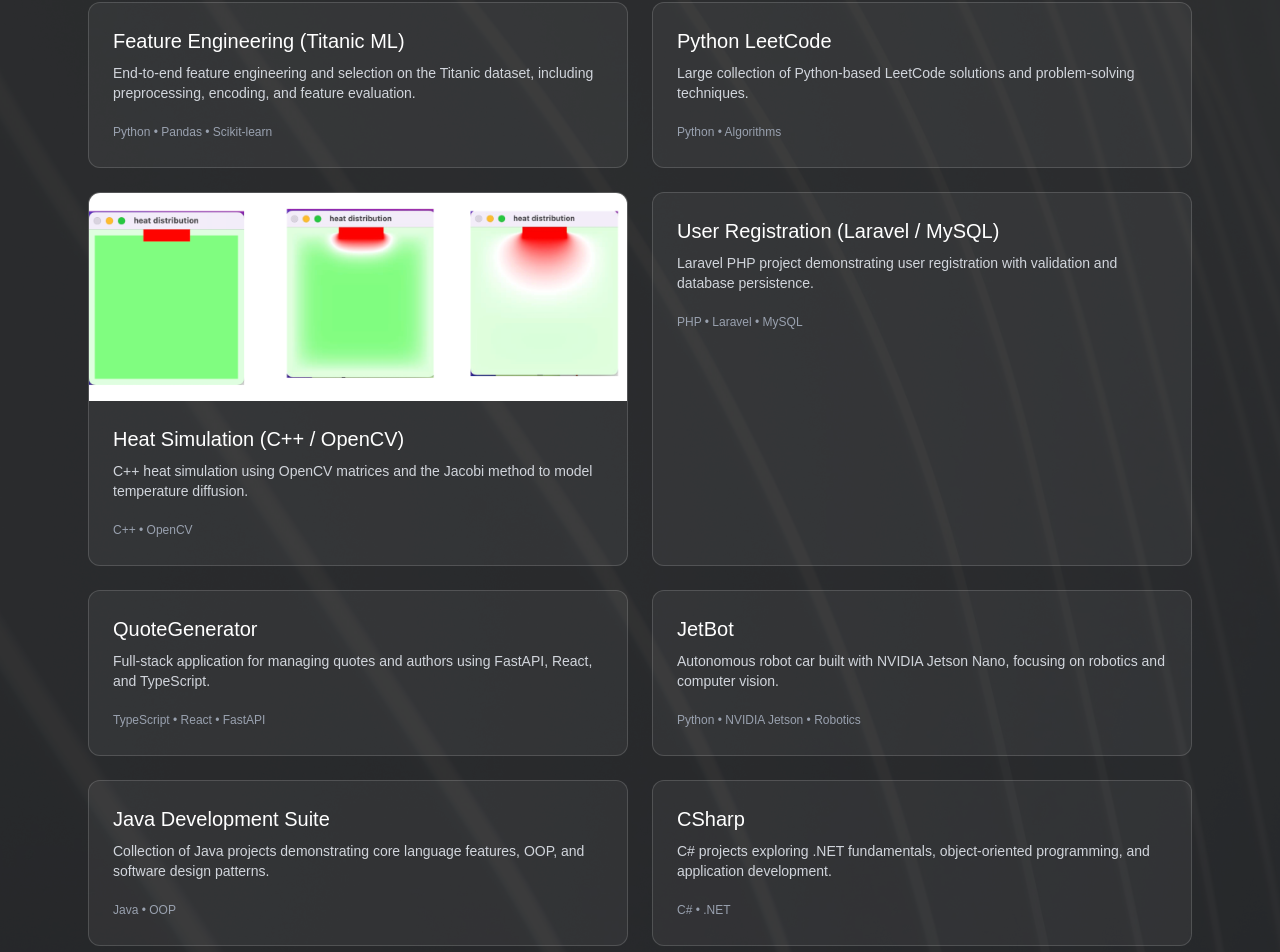
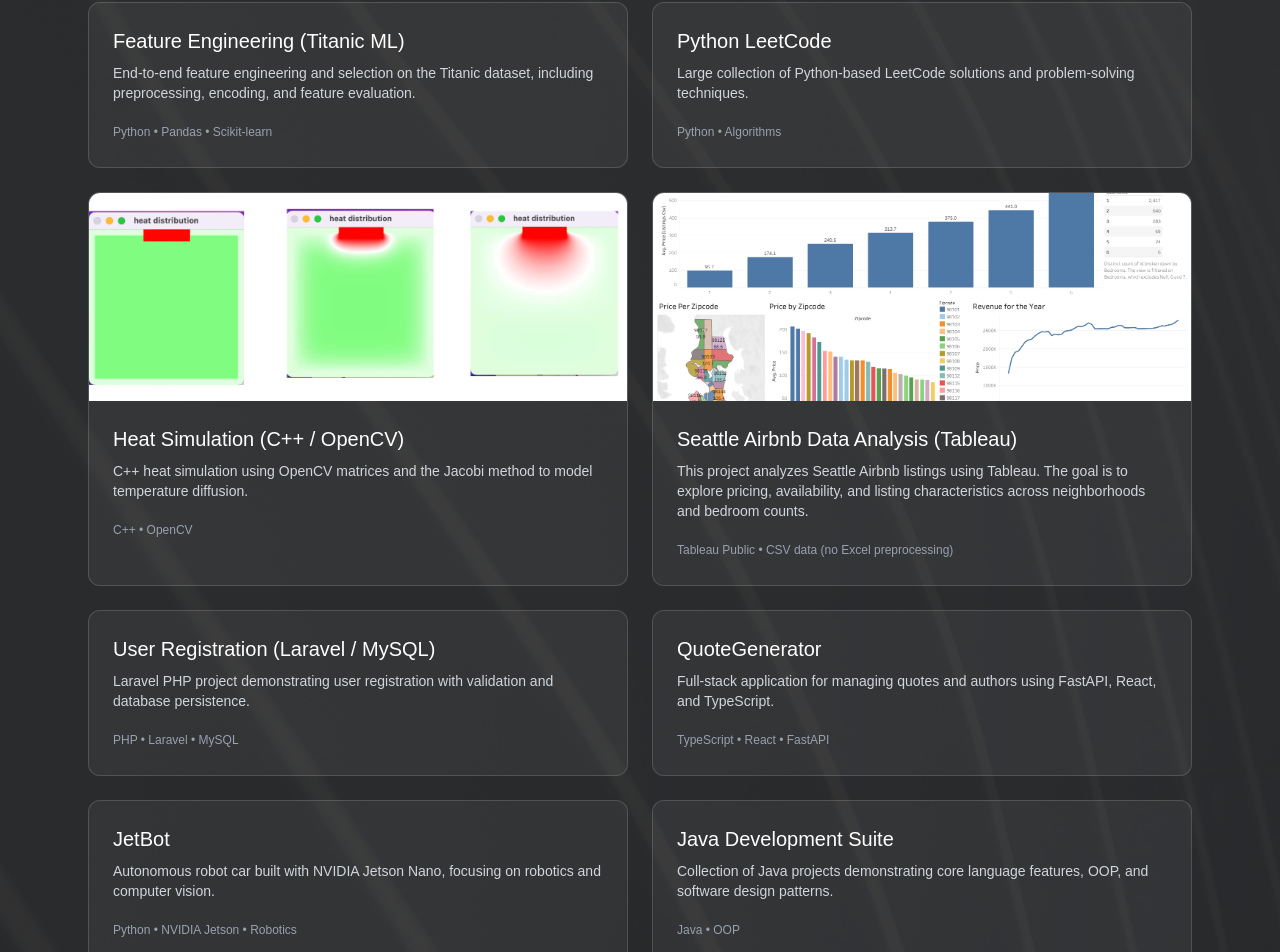
Before and after one commit to davo300/portfolio, a Next.js app: page / in a window 1280 px wide. Shown: the part 1994-2946 px from the top of the page. Built offline with nearby package versions, Linux system fonts and the light colour scheme.

Commit message:
Add new project images to page.tsx

```diff
--- a/app/page.tsx
+++ b/app/page.tsx
@@ -79,6 +79,14 @@
     tech: "C++ • OpenCV",
     link: "https://github.com/davo300/Heat-Simulation",
     image: "/projects/heat-sim-opencv.png",
+  },
+  {
+    name: "Seattle Airbnb Data Analysis (Tableau)",
+    description:
+      "This project analyzes Seattle Airbnb listings using Tableau. The goal is to explore pricing, availability, and listing characteristics across neighborhoods and bedroom counts.",
+    tech: "Tableau Public • CSV data (no Excel preprocessing)",
+    link: "https://github.com/davo300/seattle-airbnb-tableau",
+    image: "/projects/Dashboard1.png"
   },
   {
     name: "User Registration (Laravel / MySQL)",
```
Also changed, not shown: public/projects/Dashboard1.png (added).
